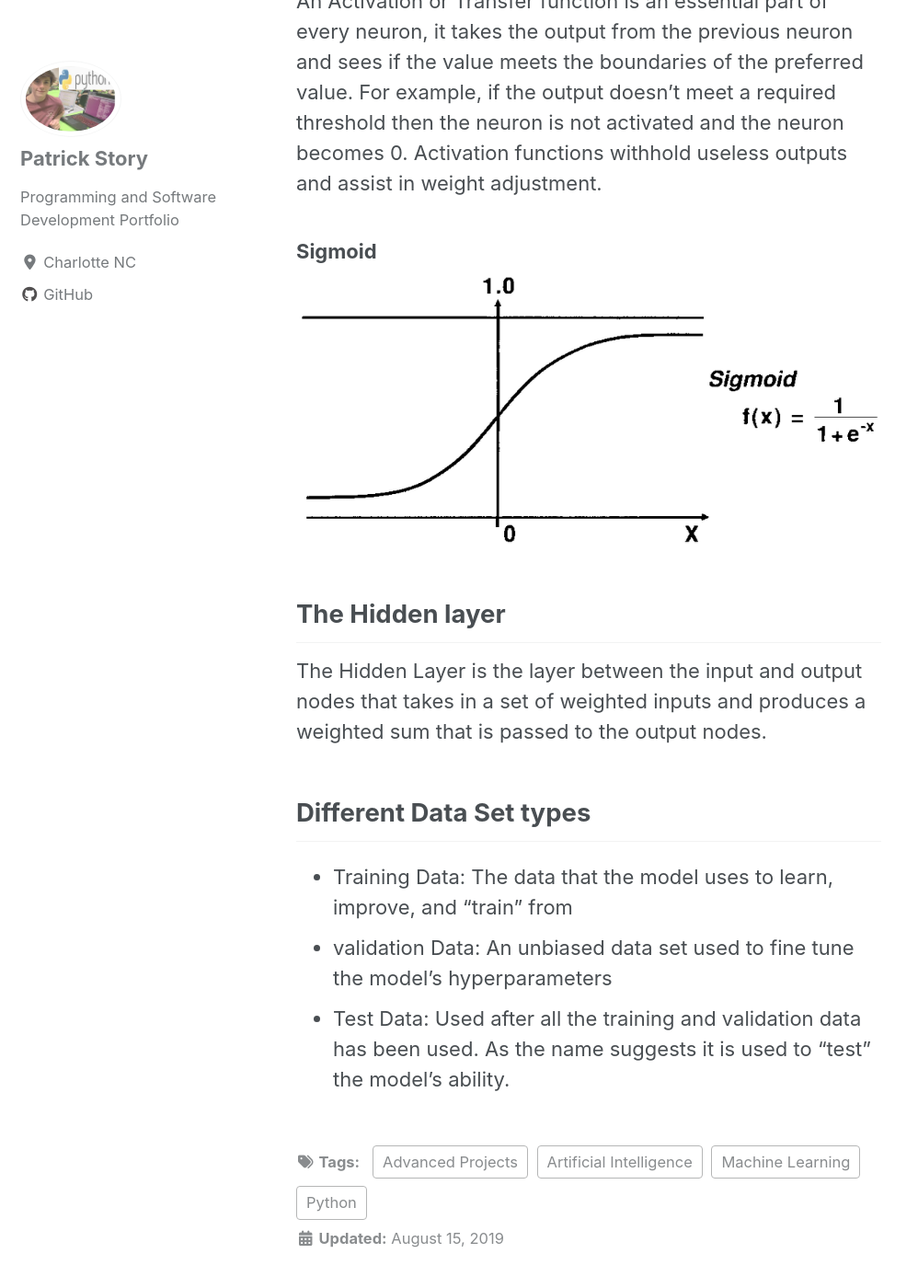
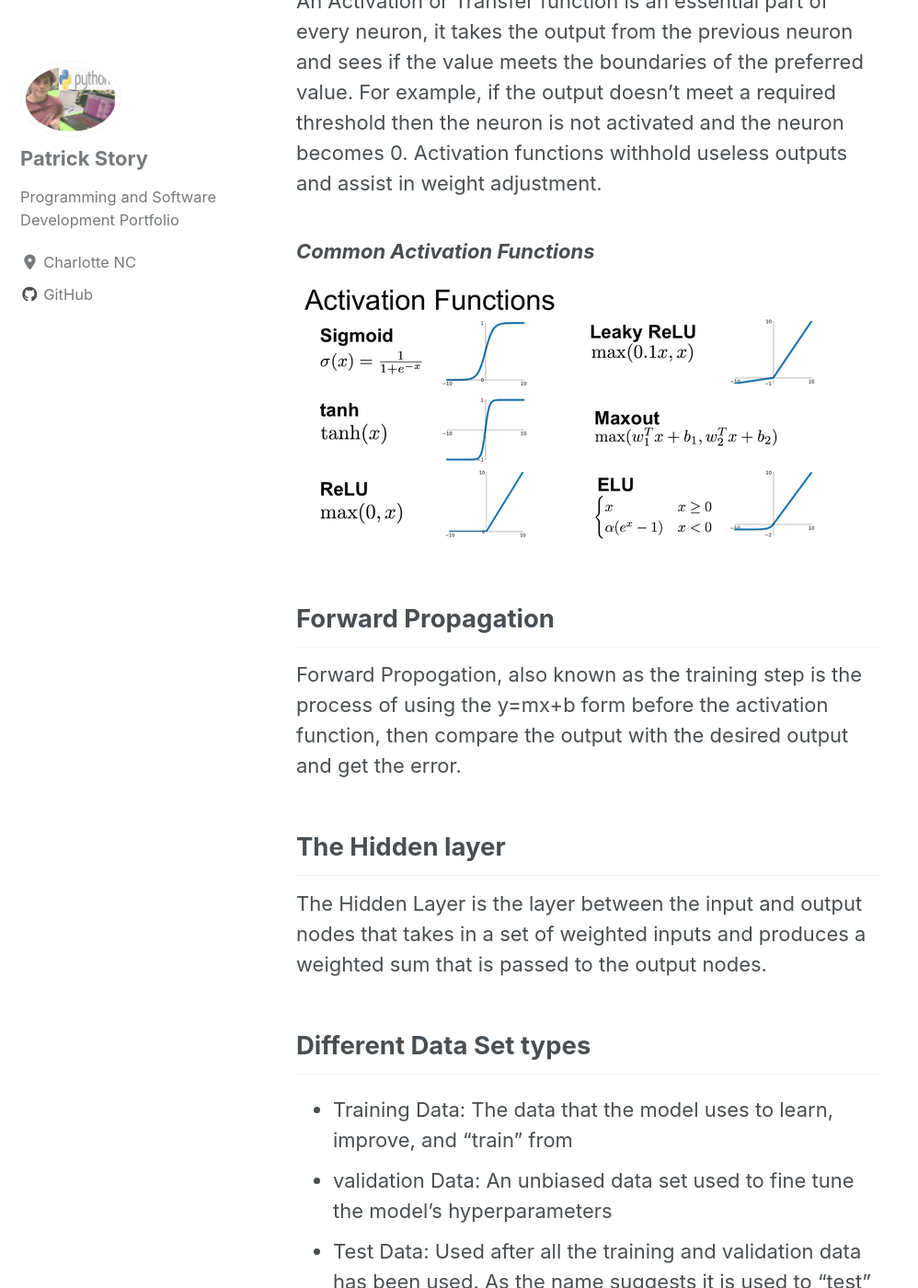
Before and after one commit to Patchyst/Patchyst.github.io, a Jekyll site: the page built from _posts/2019-08-15-My_First_Machine_Learning_Model.md, in a window 1280 px wide and 1400 px high, scrolled down 2843 px. Shown: the whole window at 92% size, without its empty margins (0-998 px from the left). Built offline with Jekyll 4.4.1, drawn with Linux system fonts in a browser that asks for light colours; cached includes are drawn as plain includes; nearby versions of some CDN libraries; some of the changed text lies outside the part shown.

Commit message:
updating build a nueron project

```diff
--- a/_posts/2019-08-15-My_First_Machine_Learning_Model.md
+++ b/_posts/2019-08-15-My_First_Machine_Learning_Model.md
@@ -17,9 +17,12 @@ In terms of Machine Learning a neuron can be broken to a simple algebraic equati
 ## Activation Functions:
 An Activation or Transfer function is an essential part of every neuron, it takes the output from the previous neuron and sees if the value meets the boundaries of the preferred value. For example, if the output doesn't meet a required threshold then the neuron is not activated and the neuron becomes 0. Activation functions withhold useless outputs and assist in weight adjustment.
 
-### Sigmoid
+### *Common Activation Functions*
 
-![Perceptron](/images/sigmoid.jpg){:class="img-responsive"}
+![Activation Function](/images/activationfunction.jpg){:class="img-responsive"}
+
+## Forward Propagation
+Forward Propogation, also known as the training step is the process of using the y=mx+b form before the activation function, then compare the output with the desired output and get the error.
 
 ## The Hidden layer
 The Hidden Layer is the layer between the input and output nodes that takes in a set of weighted inputs and produces a weighted sum that is passed to the output nodes.
@@ -28,3 +31,5 @@ The Hidden Layer is the layer between the input and output nodes that takes in a
 * Training Data: The data that the model uses to learn, improve, and "train" from
 * validation Data: An unbiased data set used to fine tune the model's hyperparameters
 * Test Data: Used after all the training and validation data has been used. As the name suggests it is used to "test" the model's ability.
+
+# **Building the Neuron**
```
Also changed, not shown: images/activationfunction.jpg (added).
